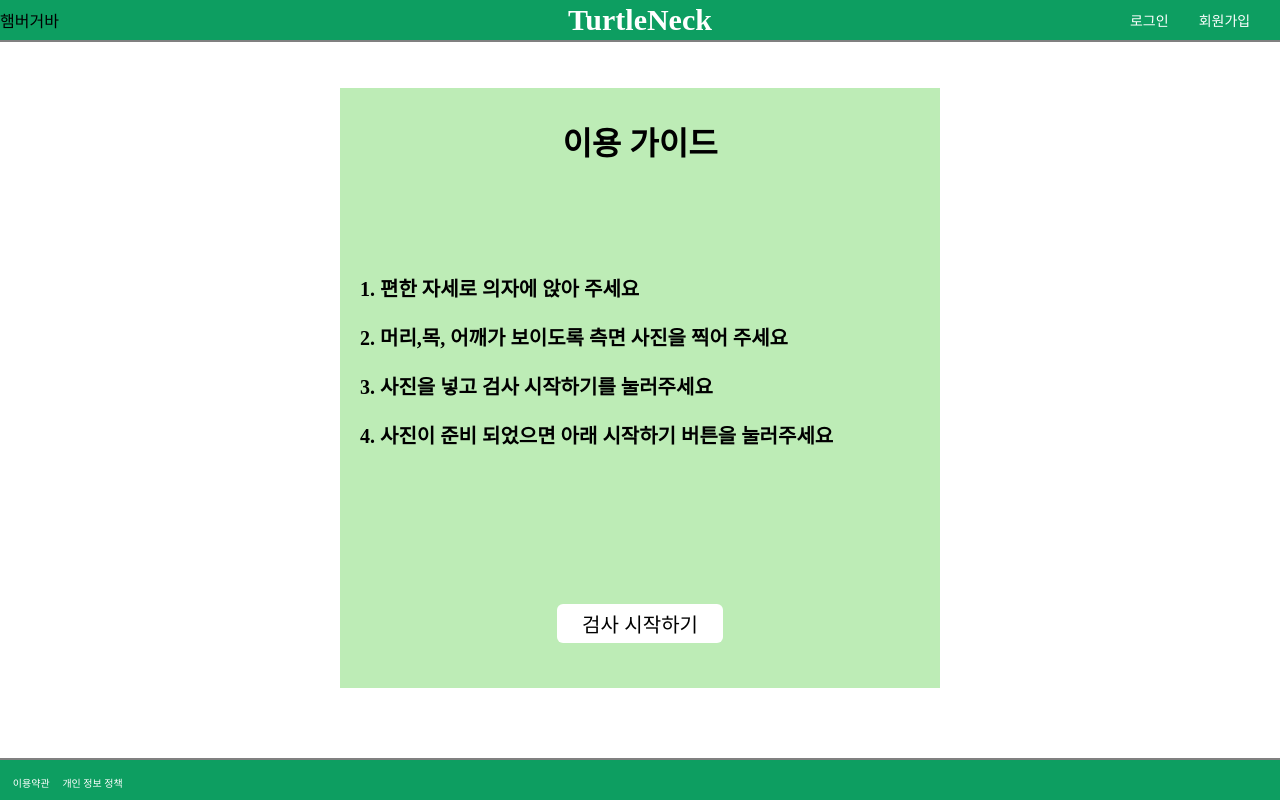
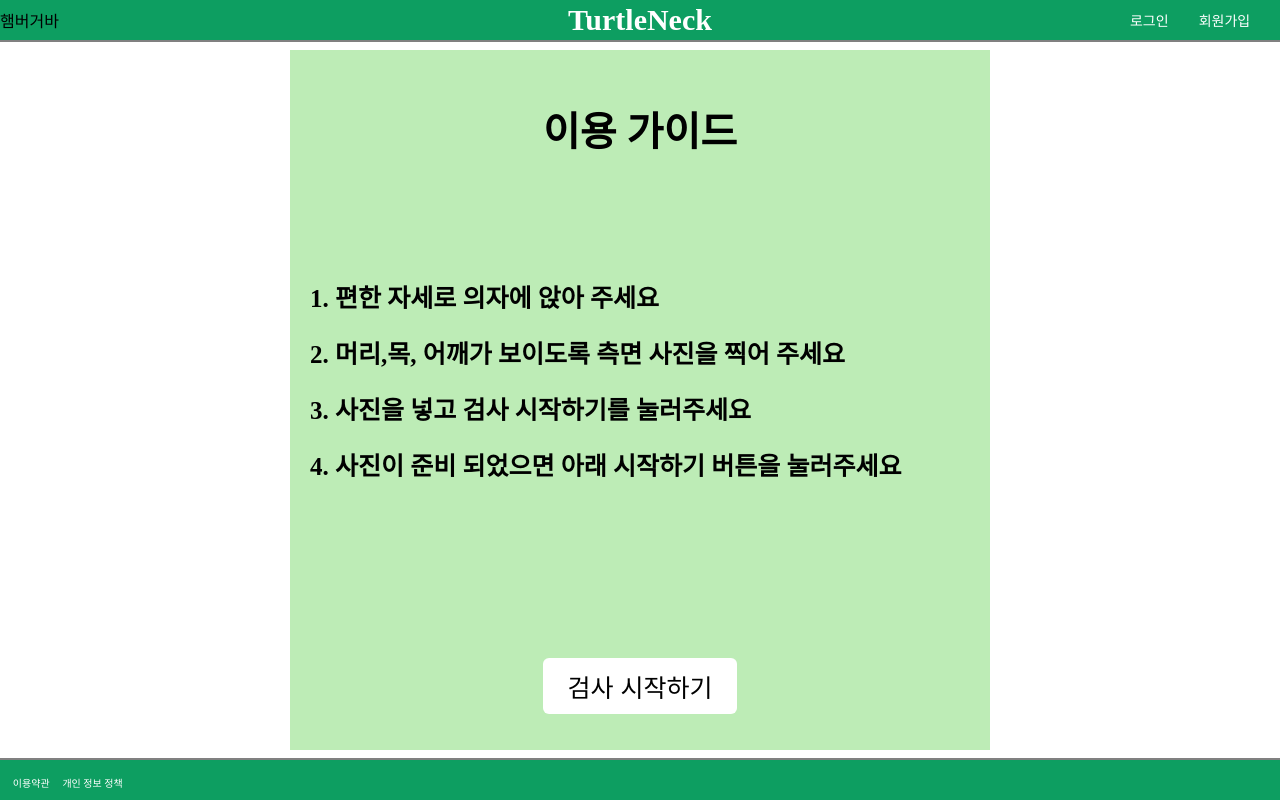
Before and after one commit to Mju-Capstone-TurtleNeck/TurtleNeck_Front, a React (Create React App) app: page /#/ in a window 1280 px wide. Built offline with nearby package versions, Linux system fonts and the light colour scheme.

Commit message:
css 수정

```diff
--- a/src/Routes/Home/HomeContent.js
+++ b/src/Routes/Home/HomeContent.js
@@ -13,7 +13,7 @@ const Photo = styled.div`
   background: white;
   width: 80%;
   display: inline-block;
-  height: 45vh;
+  height: 460px;
   cursor: pointer;
   &:hover {
     color: red;
@@ -22,25 +22,30 @@ const Photo = styled.div`
 `;
 const BtnFind = styled.button`
   background: green;
-  border-radius: 10px;
+  border-radius: 15px;
   border: 0px;
-  padding: 3px;
-  padding-left: 30px;
-  padding-right: 30px;
+  padding: 5px;
+  padding-left: 45px;
+  padding-right: 45px;
   color: white;
   cursor: pointer;
   margin: 10px;
+  font-size: 17px;
 `;
 const Plus = styled.p`
   display: inline-block;
   font-size: 100px;
   margin: 0;
-  margin-top: 50px;
+  position: absolute;
+  left: 50%;
+  top: 50%;
+  transform: translate(-50%, -50%);
+  text-align: center;
 `;
 
 const Content = styled.h2`
   margin: 20px;
-  font-size: 20px;
+  font-size: 25px;
   text-align: left;
 `;
 function Guide() {
@@ -76,7 +81,7 @@ class Check extends Component {
     reader.readAsDataURL(file);
   };
   render() {
-    var content = <Plus>+</Plus>;
+    var content;
     let profile_preview = null;
     if (this.state.file !== "") {
       profile_preview = (
@@ -116,7 +121,7 @@ class Check extends Component {
 function Result(props) {
   return (
     <div>
-      <h1 style={{ color: props.color }}>{props.progress}</h1>
+      <h1 style={{ color: props.color, margin: 0 }}>{props.progress}</h1>
       <p>거북목 교정 운동법</p>
       <Solution></Solution>
       <br />
@@ -131,7 +136,7 @@ const HomeContent = (props) => {
   return {
     0: <Guide />,
     1: <Check />,
-    2: <Result progress="양호" color="#66ff99" />,
+    2: <Result progress="주의" color="orange" />,
   }[props.id];
 };
 export default HomeContent;
--- a/src/Routes/Home/HomePresenter.js
+++ b/src/Routes/Home/HomePresenter.js
@@ -9,18 +9,23 @@ const Section = styled.div`
 `;
 const SectionBox = styled.div`
   display: inline-block;
-  margin-top: 80px;
-  width: 600px;
+  width: 700px;
   background: #bdecb6;
-  height: 75vh;
+  height: 700px;
+  position: absolute;
+  left: 50%;
+  top: 50%;
+  transform: translate(-50%, -50%);
+  text-align: center;
 `;
 const Title = styled.h1`
-  margin: 30px;
+  font-size: 40px;
+  margin: 50px;
   margin-bottom: 0;
 `;
 const MiddleBox = styled.div`
-  width: 600px;
-  height: 55vh;
+  width: 700px;
+  height: 500px;
   display: table-cell;
   vertical-align: middle;
   text-align: center;
@@ -28,15 +33,14 @@ const MiddleBox = styled.div`
 
 const Button = styled.button`
   margin-top: 0px;
-  padding: 5px;
+  padding: 10px;
   padding-right: 25px;
   padding-left: 25px;
-  font-size: 20px;
+  font-size: 25px;
   text-align: left;
   border-radius: 6px;
   border: 0px;
   background: white;
-  font-size: 20px;
   cursor: pointer;
 `;
 
```
